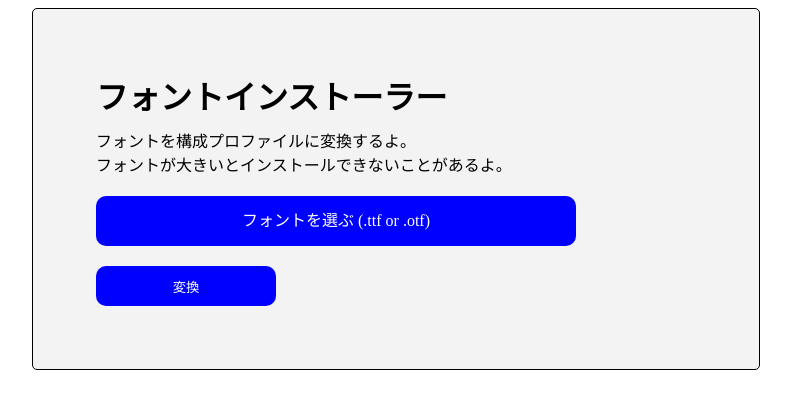
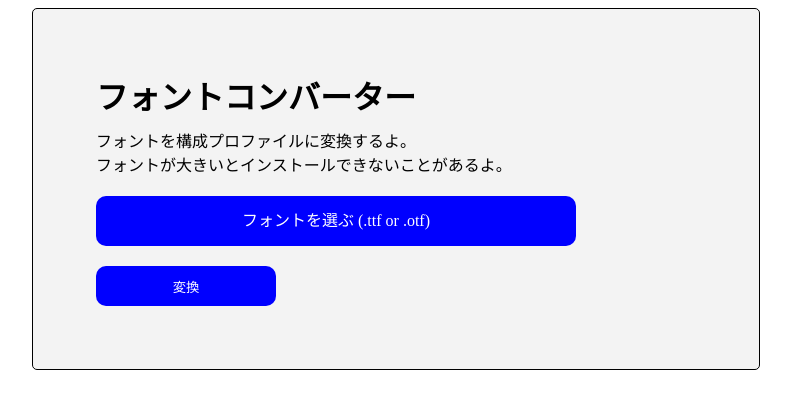
Before and after one commit to font2profile/font2profile.github.io, a plain HTML site: page index.html in a window 1280 px wide. Shown: the whole page, without its empty margins (244-1035 px from the left). Drawn offline with nearby package versions, Linux system fonts and the light colour scheme.

Commit message:
Update index.html

```diff
--- a/index.html
+++ b/index.html
@@ -16,7 +16,7 @@
 
 <body>
 	<div class="container">
-		<h1>フォントインストーラー</h1>
+		<h1>フォントコンバーター</h1>
 		<p>フォントを構成プロファイルに変換するよ。<br>フォントが大きいとインストールできないことがあるよ。</p>
 		<div id="form">
 			<label for="input" class="input_button input">フォントを選ぶ (.ttf or .otf)</label>
```
